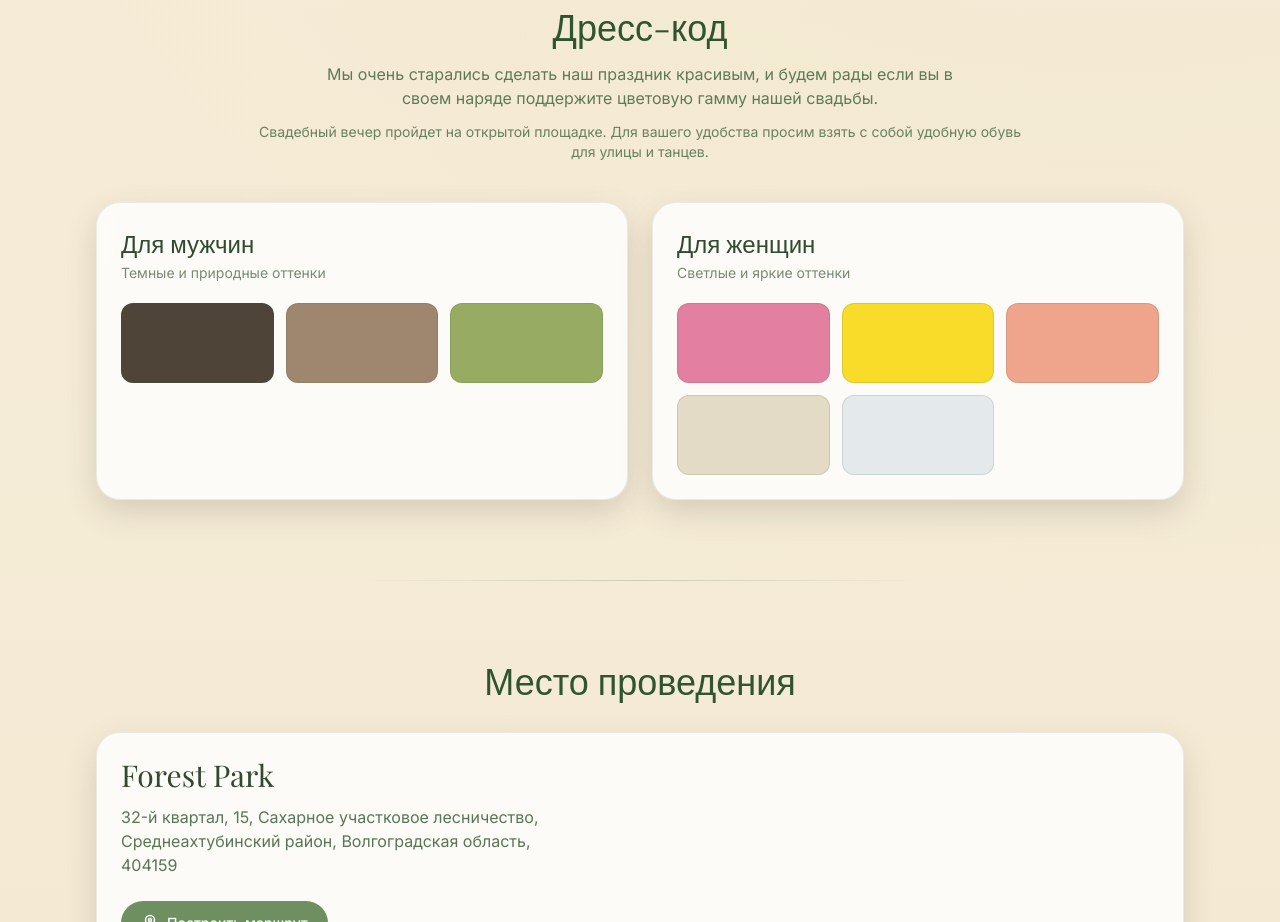
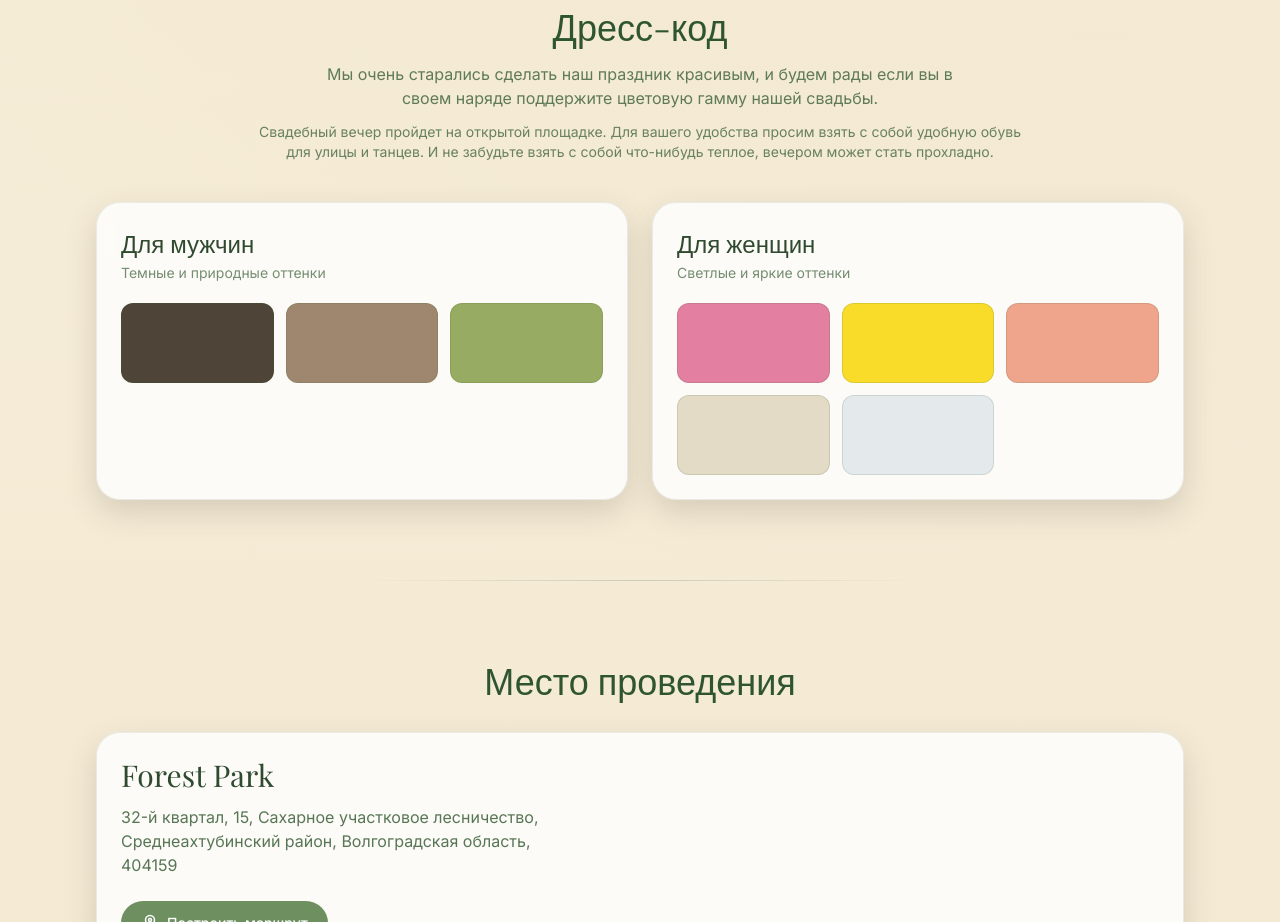
Before and after one commit to Mautiacan/wedding-invitation, a Next.js app: page / in a window 1280 px wide. Shown: the part 1740-2662 px from the top of the page. Built offline with nearby package versions, Linux system fonts and the light colour scheme.

Commit message:
content: add warm clothes note in dress code section

```diff
--- a/components/DressCode.tsx
+++ b/components/DressCode.tsx
@@ -14,7 +14,8 @@ export function DressCode() {
         </p>
         <p className="mx-auto mt-3 max-w-3xl text-center text-sm text-forest-bark/75">
           Свадебный вечер пройдет на открытой площадке. Для вашего удобства просим взять с
-          собой удобную обувь для улицы и танцев.
+          собой удобную обувь для улицы и танцев. И не забудьте взять с собой что-нибудь
+          теплое, вечером может стать прохладно.
         </p>
 
         <div className="mt-10 grid gap-6 lg:grid-cols-2">
```
